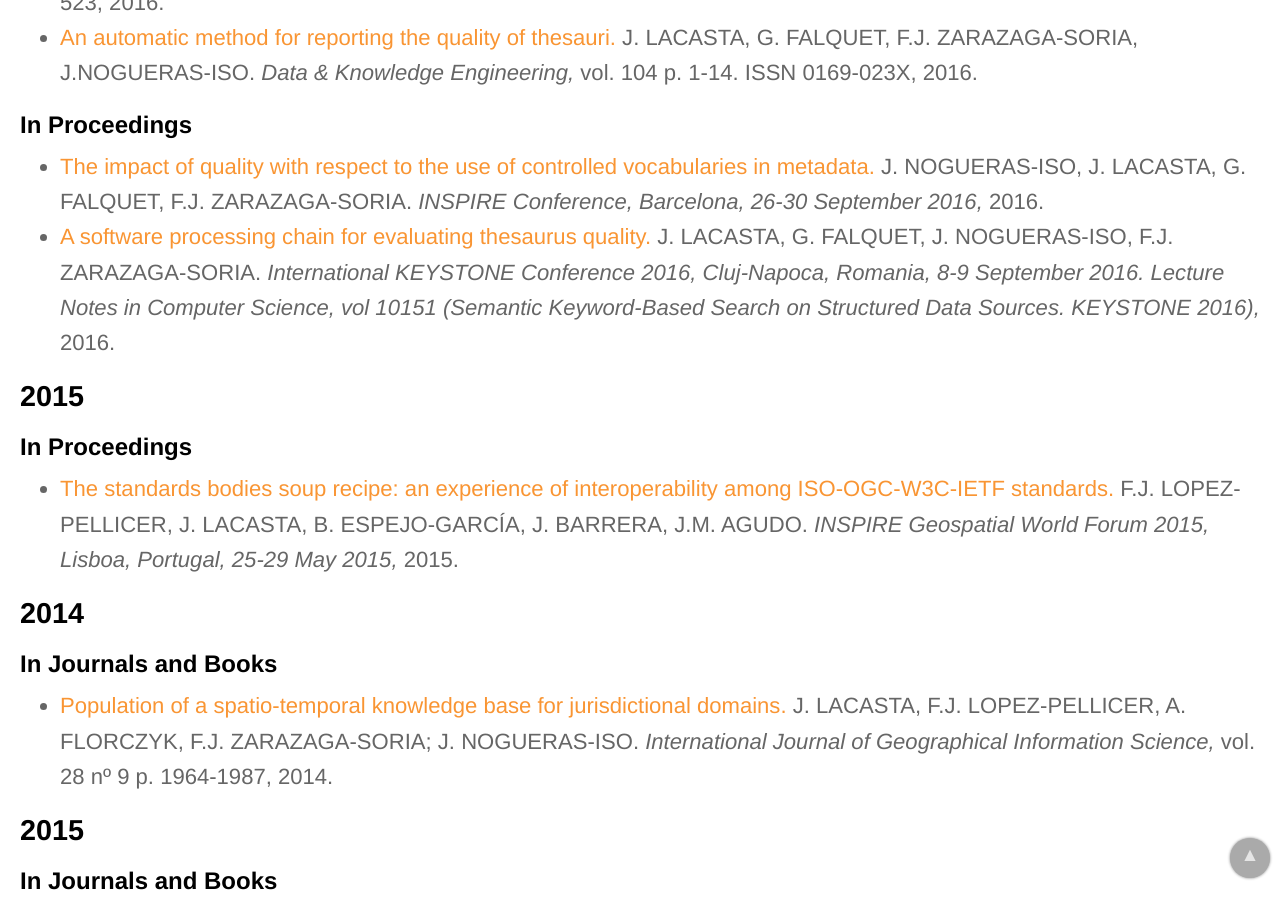
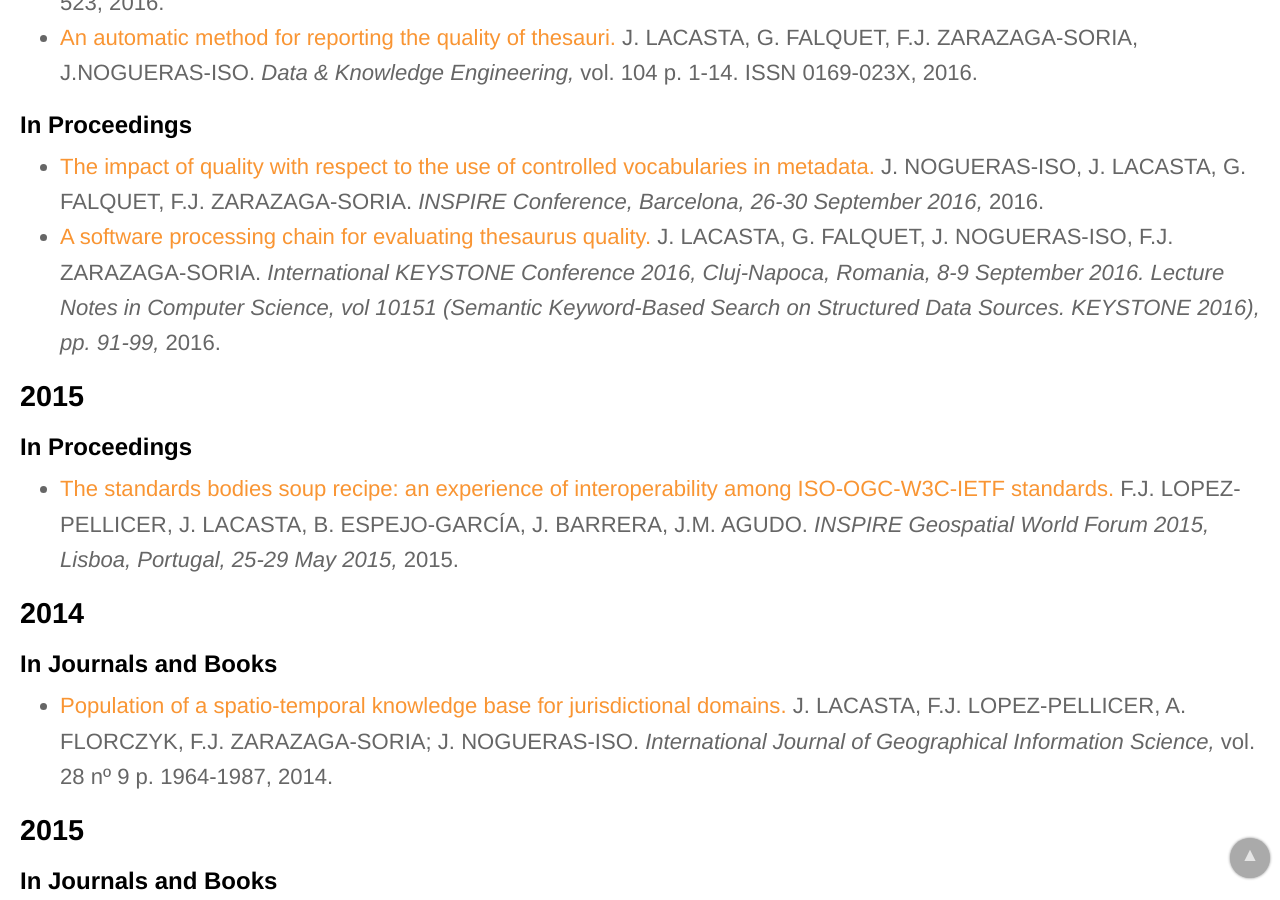
Before and after one commit to IAAA-Lab/IAAA-Lab.github.io, a Jekyll site: the page built from _staff/jlacasta.md, in a window 1280 px wide and 900 px high, scrolled down 1021 px. Built offline with Jekyll 4.4.1, drawn with Linux system fonts in a browser that asks for light colours.

Commit message:
Update papers.yml

```diff
--- a/_data/papers.yml
+++ b/_data/papers.yml
@@ -77,7 +77,7 @@
 - title: "A software processing chain for evaluating thesaurus quality"
   url: /curriculum/09-Otras-Publicaciones-Congresos/cong_2016_Keystone_Software.pdf
   authors: J. LACASTA, G. FALQUET, J. NOGUERAS-ISO, F.J. ZARAZAGA-SORIA
-  publication_conference: "International KEYSTONE Conference 2016, Cluj-Napoca, Romania, 8-9 September 2016. Lecture Notes in Computer Science, vol 10151 (Semantic Keyword-Based Search on Structured Data Sources. KEYSTONE 2016)"
+  publication_conference: "International KEYSTONE Conference 2016, Cluj-Napoca, Romania, 8-9 September 2016. Lecture Notes in Computer Science, vol 10151 (Semantic Keyword-Based Search on Structured Data Sources. KEYSTONE 2016), pp. 91-99"
   year: 2016
 # -------------------
 - title: "The challenge of resolvable Persistent Identifiers"
```
